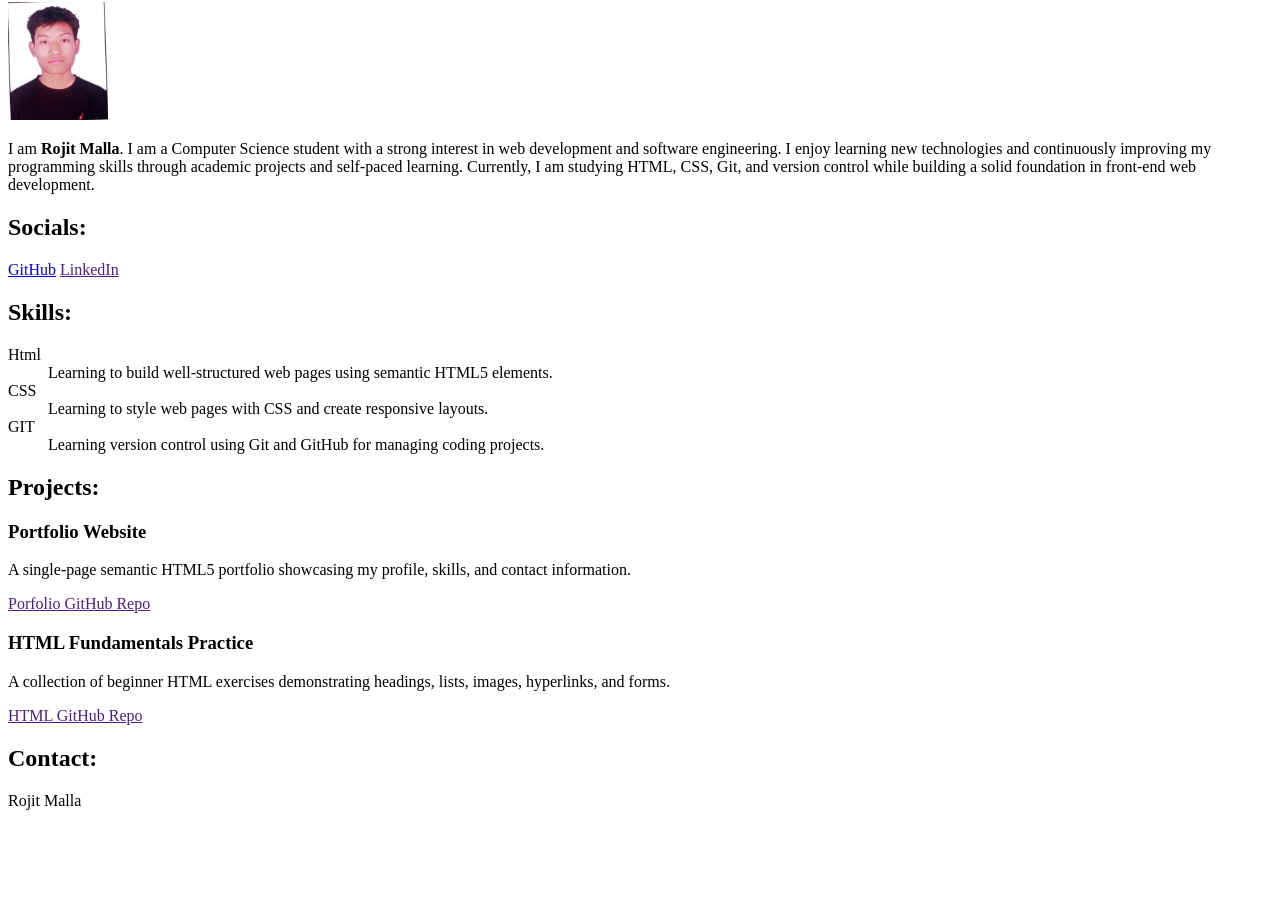
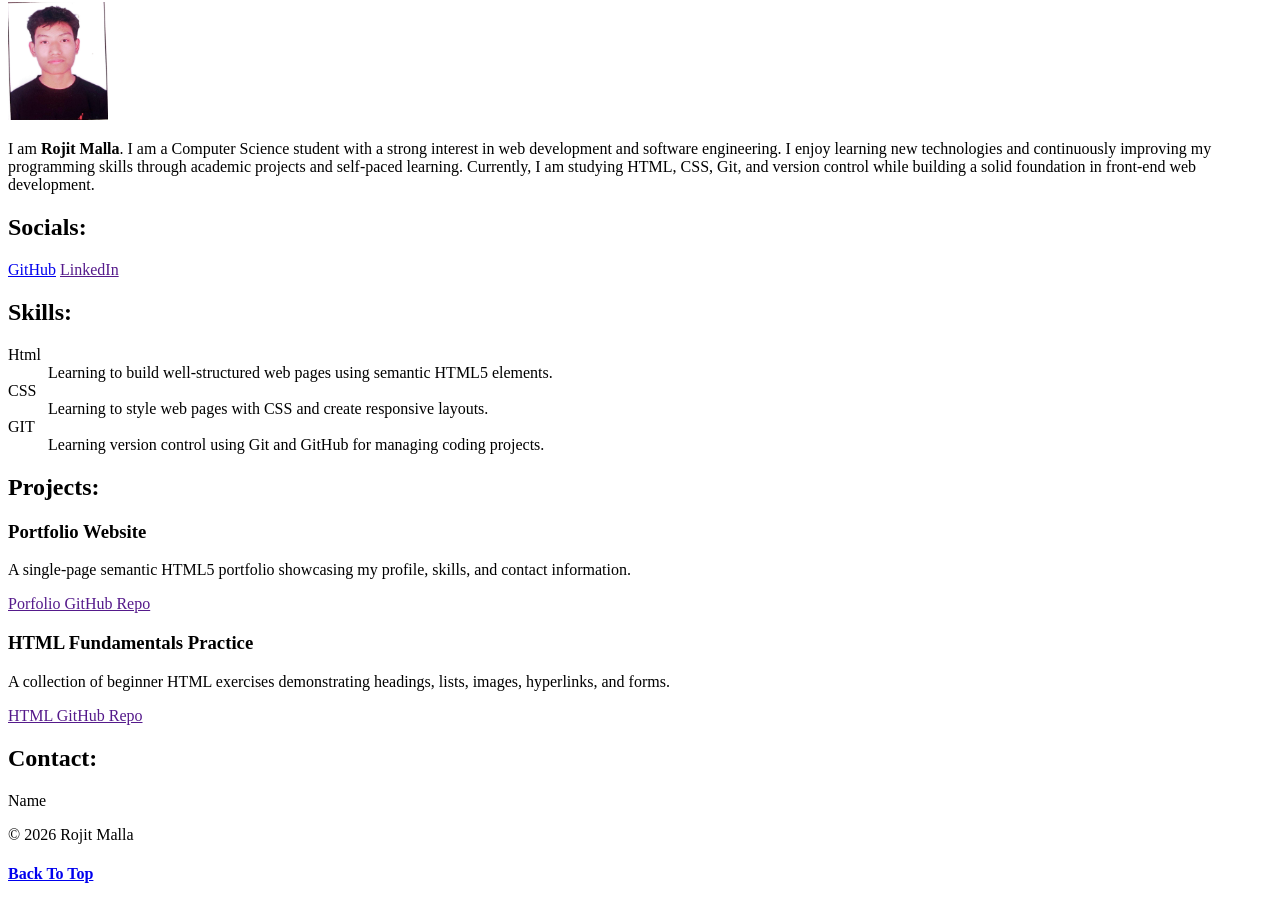
Before and after one commit to rojitMT/Assignment_week_1, a plain HTML site: page index.html in a window 1280 px wide. Shown: the part 184-1088 px from the top of the page. Before the commit the page ends 1002 px from the top, so only its background shows below. Drawn offline with Linux system fonts and the light colour scheme.

Commit message:
Add Back To Top hyperlink in footer

```diff
--- a/index.html
+++ b/index.html
@@ -5,7 +5,7 @@
     <title>My Portfolio</title>
 </head>
 <body>
-    <header>
+    <header id="home">
         <nav id="navbar">
             <ul>
                 <li><a href="#about">About</a></li>
@@ -61,9 +61,15 @@
 
         <section id="contact">
             <h2>Contact:</h2>
-
+            <form>
+                <label>Name</label>
+            </form>
         </section>
     </main>
-    <footer>Rojit Malla</footer>
+    <footer>
+        <p>&copy 2026 Rojit Malla</p>
+        <h4><a href="#home">Back To Top</a></h4>
+    </footer>
+
 </body>
 </html>
```
